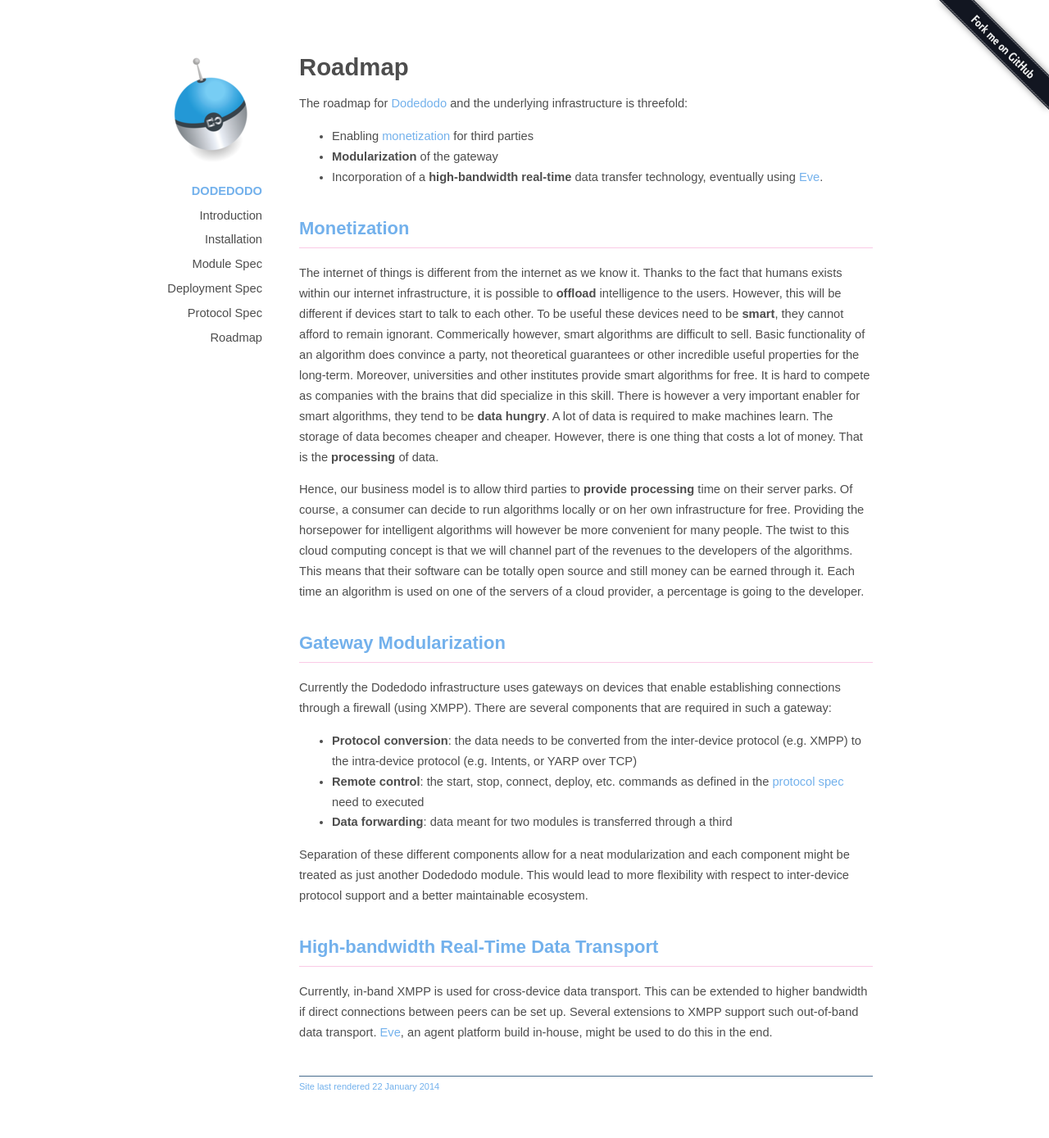
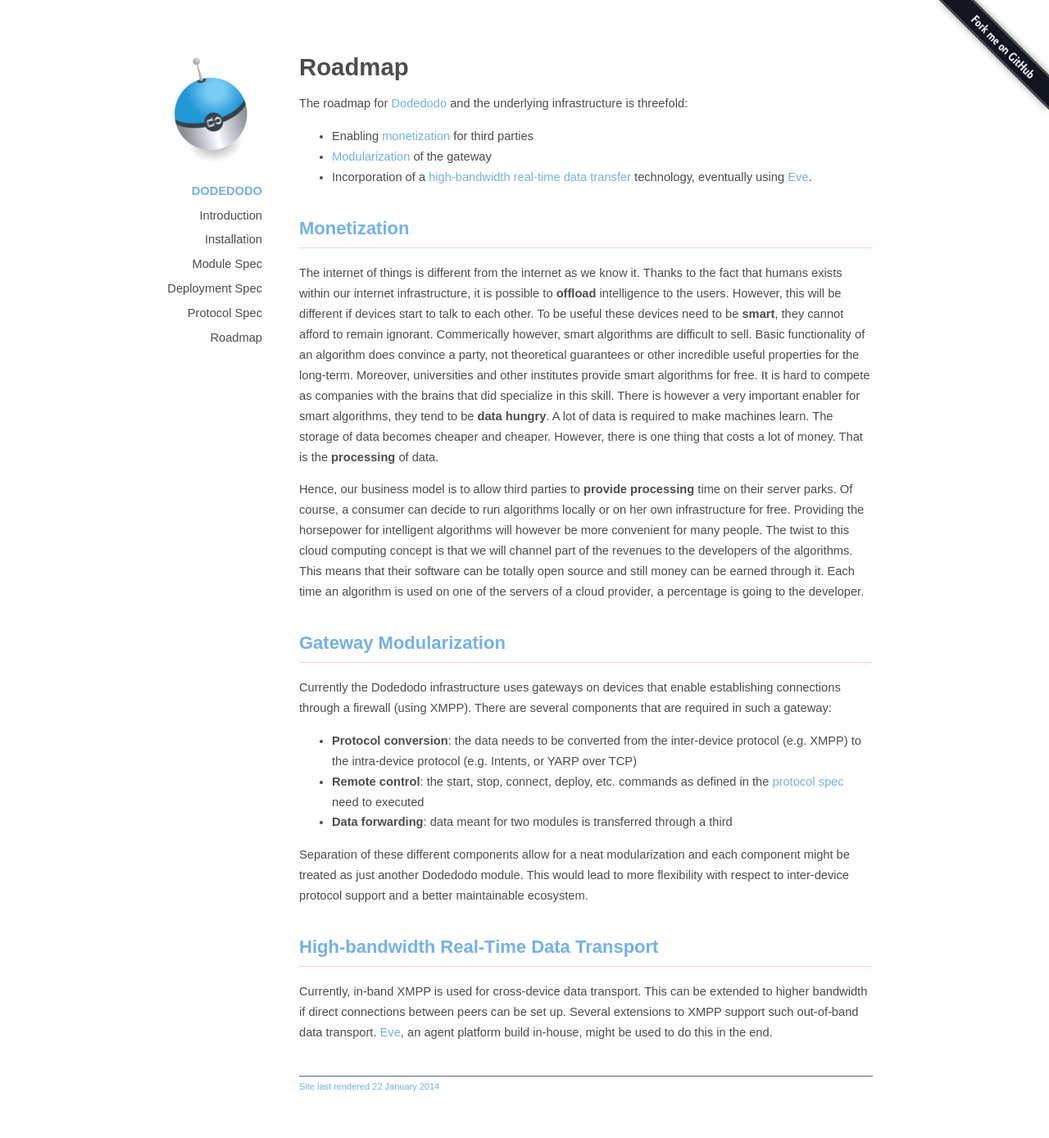
Before and after one commit to dobots/aim, a Jekyll site: the page built from roadmap.md, in a window 1280 px wide. Shown: the whole page at 82% size. Built offline with Jekyll 4.4.1, drawn with Linux system fonts in a browser that asks for light colours; some of the changed lines change nothing that is shown.

Commit message:
Headings

```diff
--- a/roadmap.md
+++ b/roadmap.md
@@ -8,8 +8,8 @@
 The roadmap for [Dodedodo](http://www.dodedodo.com) and the underlying infrastructure is threefold:
 
 * Enabling [monetization](#Monetization) for third parties
-* **Modularization** of the gateway
-* Incorporation of a **high-bandwidth real-time** data transfer technology, eventually using [Eve](http://eve.almende.com/).
+* [Modularization](#Modularization) of the gateway
+* Incorporation of a [high-bandwidth real-time data transfer](#Bandwidth) technology, eventually using [Eve](http://eve.almende.com/).
 
 ## Monetization {#Monetization}
 
@@ -18,7 +18,7 @@
 Hence, our business model is to allow third parties to **provide processing** time on their server parks. Of course, a consumer can decide to run algorithms locally or on her own infrastructure for free. Providing the horsepower for intelligent algorithms will however be more convenient for many people. The twist to this cloud computing concept is that we will channel part of the revenues to the developers of the algorithms. This means that their software can be totally open source and still money can be earned through it. Each time an algorithm is used on one of the servers of a cloud provider, a percentage is going to the developer.
 
 
-## Gateway Modularization
+## Gateway Modularization {#Modularization}
 
 Currently the Dodedodo infrastructure uses gateways on devices that enable establishing connections through a firewall (using XMPP). There are several components that are required in such a gateway:
 
@@ -28,6 +28,6 @@
 
 Separation of these different components allow for a neat modularization and each component might be treated as just another Dodedodo module. This would lead to more flexibility with respect to inter-device protocol support and a better maintainable ecosystem.
 
-## High-bandwidth Real-Time Data Transport
+## High-bandwidth Real-Time Data Transport {#Bandwidth}
 
 Currently, in-band XMPP is used for cross-device data transport. This can be extended to higher bandwidth if direct connections between peers can be set up. Several extensions to XMPP support such out-of-band data transport. [Eve](http://eve.almende.com/), an agent platform build in-house, might be used to do this in the end.
```
